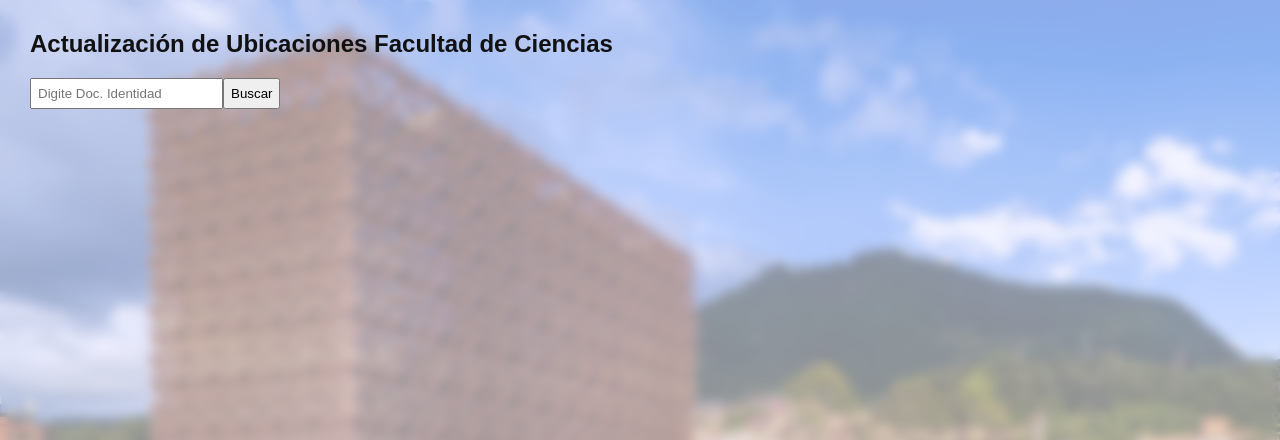
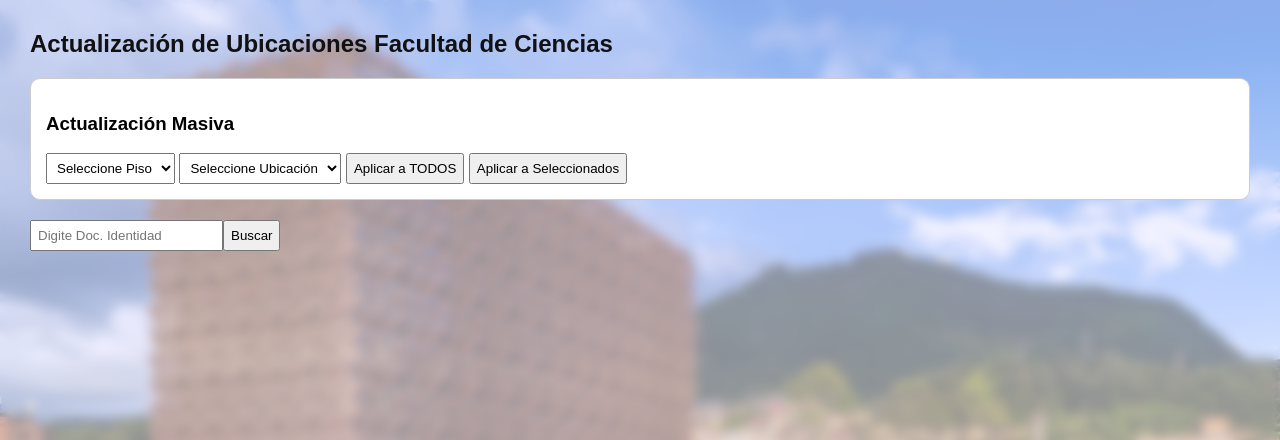
Before and after one commit to stivdiaz/ubicaciones-app, a Flask app: page / in a window 1280 px wide. Shown: the top 440 px of the page. Run offline with Flask 3, Linux system fonts and the light colour scheme.

Commit message:
Update index.html

```diff
--- a/templates/index.html
+++ b/templates/index.html
@@ -77,6 +77,42 @@ h2{
 </style>
 </head><body>
 <h2>Actualización de Ubicaciones Facultad de Ciencias</h2>
+    <div style="
+margin-top:20px;
+margin-bottom:20px;
+padding:15px;
+background:white;
+border-radius:10px;
+border:1px solid #ccc;
+">
+
+<h3>Actualización Masiva</h3>
+
+<select id="pisoMasivo" onchange="cargarUbicacionesMasivas()">
+
+    <option value="">
+        Seleccione Piso
+    </option>
+
+</select>
+
+<select id="ubiMasiva">
+
+    <option value="">
+        Seleccione Ubicación
+    </option>
+
+</select>
+
+<button onclick="aplicarTodos()">
+    Aplicar a TODOS
+</button>
+
+<button onclick="aplicarSeleccionados()">
+    Aplicar a Seleccionados
+</button>
+
+</div>
 <input id='doc' placeholder='Digite Doc. Identidad'><button onclick='buscar()'>Buscar</button>
 <table id='tbl'></table><br><button id='g' style='display:none' onclick='guardar()'>Guardar</button>
 <script>
@@ -85,9 +121,55 @@ async function buscar(){
  let doc=document.getElementById('doc').value;
  let r=await fetch('/buscar?doc='+encodeURIComponent(doc));
  let d=await r.json(); pisos=d.pisos;
- let h='<tr><th>Etiqueta</th><th>Descr. Detallada</th><th>Departamento</th><th>Proyecto</th><th>Piso</th><th>Ubicación Detallada</th></tr>';
+    document.getElementById('pisoMasivo').innerHTML=
+
+    '<option value="">Seleccione Piso</option>'+
+
+    pisos.map(p=>`
+
+        <option value="${p}">
+            ${p}
+        </option>
+
+    `).join('');
+ let h=`
+<tr>
+
+<th>
+✓
+</th>
+
+<th>
+Etiqueta
+</th>
+
+<th>
+Descr. Detallada
+</th>
+
+<th>
+Departamento
+</th>
+
+<th>
+Proyecto
+</th>
+
+<th>
+Piso
+</th>
+
+<th>
+Ubicación Detallada
+</th>
+
+</tr>
+`;
  for(let row of d.rows){
  h+=`<tr data-rid="${row.rid}">
+<td>
+<input type="checkbox" class="chk">
+</td>
  <td>${row['Etiqueta']||''}</td>
  <td>${row['Descr. Detallada']||''}</td>
  <td>${row['Departamento']||''}</td>
@@ -121,4 +203,113 @@ async function guardar(){
 
     document.getElementById('g').style.display='none';
 }
+
+    async function cargarUbicacionesMasivas(){
+
+    let piso=document.getElementById(
+        'pisoMasivo'
+    ).value;
+
+    let r=await fetch(
+        '/ubicaciones?piso='+
+        encodeURIComponent(piso)
+    );
+
+    let d=await r.json();
+
+    document.getElementById(
+        'ubiMasiva'
+    ).innerHTML=
+
+        '<option value="">Seleccione Ubicación</option>'+
+
+        d.map(x=>`
+
+            <option value="${x}">
+                ${x}
+            </option>
+
+        `).join('');
+}
+    function aplicarTodos(){
+
+    let piso=document.getElementById(
+        'pisoMasivo'
+    ).value;
+
+    let ubi=document.getElementById(
+        'ubiMasiva'
+    ).value;
+
+    if(!piso || !ubi){
+
+        alert(
+            'Debe seleccionar piso y ubicación'
+        );
+
+        return;
+    }
+
+    let trs=document.querySelectorAll(
+        '#tbl tr[data-rid]'
+    );
+
+    trs.forEach(tr=>{
+
+        tr.cells[5]
+            .querySelector('select')
+            .value=piso;
+
+        tr.cells[6]
+            .querySelector('select')
+            .innerHTML=
+
+            `<option selected>
+                ${ubi}
+            </option>`;
+    });
+}
+    function aplicarSeleccionados(){
+
+    let piso=document.getElementById(
+        'pisoMasivo'
+    ).value;
+
+    let ubi=document.getElementById(
+        'ubiMasiva'
+    ).value;
+
+    if(!piso || !ubi){
+
+        alert(
+            'Debe seleccionar piso y ubicación'
+        );
+
+        return;
+    }
+
+    let trs=document.querySelectorAll(
+        '#tbl tr[data-rid]'
+    );
+
+    trs.forEach(tr=>{
+
+        let chk=tr.querySelector('.chk');
+
+        if(chk.checked){
+
+            tr.cells[5]
+                .querySelector('select')
+                .value=piso;
+
+            tr.cells[6]
+                .querySelector('select')
+                .innerHTML=
+
+                `<option selected>
+                    ${ubi}
+                </option>`;
+        }
+    });
+}
 </script></body></html>
```
